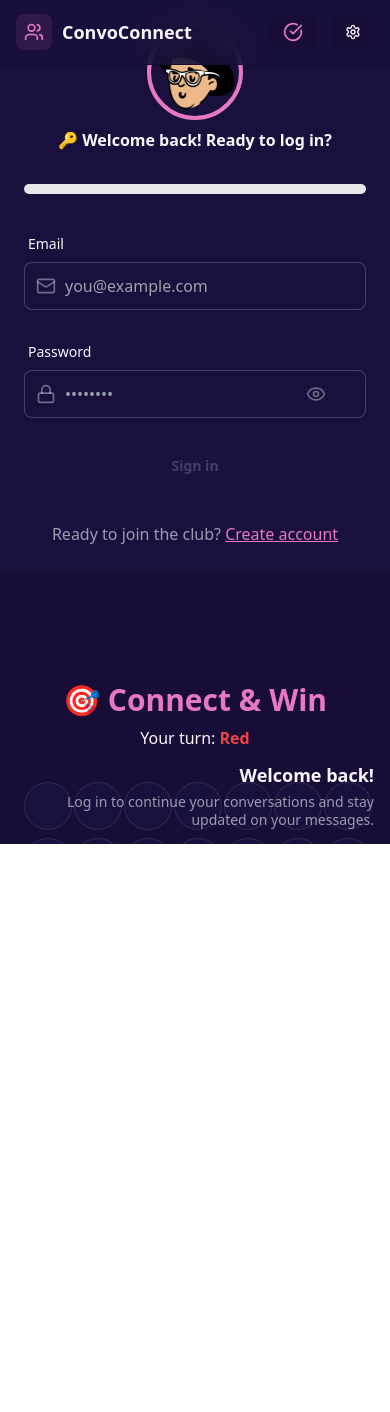
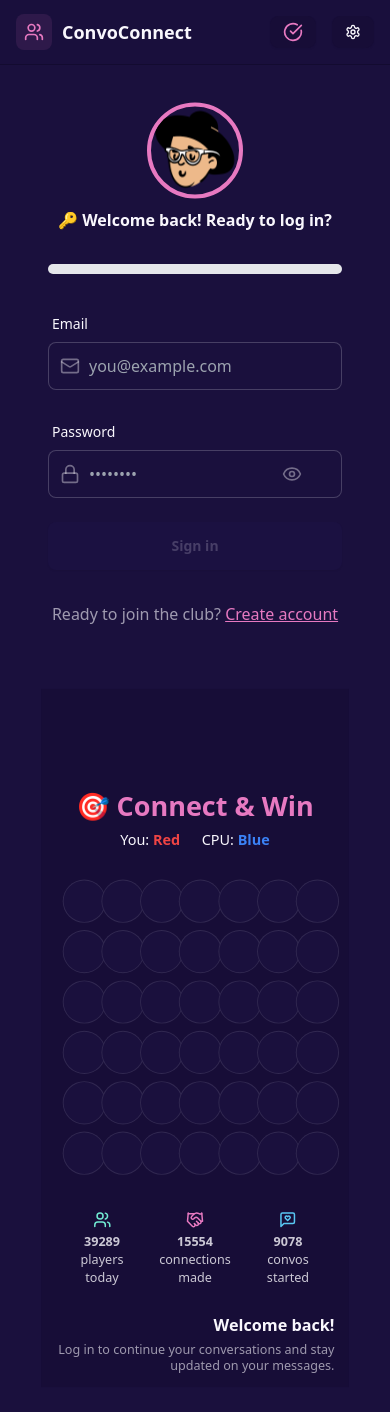
Before and after one commit to SaiAshish-Konchada/ConvoConnect, a React (Vite) app: page /login in a window 390 px wide. Shown: the top 1412 px of the page. Before the commit the page ends 844 px from the top, so only its background shows below. Built offline with nearby package versions, Linux system fonts and the light colour scheme.

Commit message:
Made it Responsive

```diff
--- a/package.json
+++ b/package.json
@@ -37,6 +37,7 @@
     "globals": "^15.11.0",
     "postcss": "^8.4.49",
     "react-confetti": "^6.4.0",
+    "react-responsive": "^10.0.1",
     "tailwindcss": "^3.4.15",
     "vite": "^5.4.10"
   }
--- a/src/components/HomePageConnectGame.jsx
+++ b/src/components/HomePageConnectGame.jsx
@@ -123,7 +123,10 @@ const HomePageConnectGame = ({ title, subtitle }) => {
   }, [playersToday, connectionsMade, convosStarted]);
 
   return (
-    <div className="relative h-full w-full flex flex-col items-center justify-start bg-base-200 pt-28 pb-12 px-6 overflow-hidden">
+    <div className="w-full h-full flex items-center justify-center overflow-hidden">
+      <div className="scale-[0.9] origin-center w-full">
+        <div className="relative h-full w-full flex flex-col items-center justify-start bg-base-200 pt-28 pb-20 px-6 overflow-hidden">
+
           {/* Full Screen Confetti on Win */}
           {winner && (
             <Confetti width={window.innerWidth} height={window.innerHeight} />
@@ -134,8 +137,10 @@ const HomePageConnectGame = ({ title, subtitle }) => {
             <h2 className="text-3xl font-bold text-primary">🎯 Connect & Win</h2>
             {!winner && (
               <p className="text-base-content mt-2">
-            Your turn:{" "}
-            <span className="font-bold capitalize text-red-500">Red</span>
+                You:{" "}
+                <span className="font-bold capitalize text-red-500 mr-6">Red</span>
+                CPU:{" "}
+                <span className="font-bold capitalize text-blue-500">Blue</span>
               </p>
             )}
           </div>
@@ -173,7 +178,7 @@ const HomePageConnectGame = ({ title, subtitle }) => {
           </div>
 
           {/* Fake Stats */}
-      <div className="grid grid-cols-3 gap-4 max-w-xl text-center text-base-content/80 text-sm">
+          <div className="grid grid-cols-3 gap-4 max-w-xl text-center text-base-content/80 text-sm mb-8">
             <div className="flex flex-col items-center">
               <Users className="w-5 h-5 mb-1 text-success" />
               <span className="font-semibold">{playersToday}</span>
@@ -217,7 +222,11 @@ const HomePageConnectGame = ({ title, subtitle }) => {
             </div>
           )}
         </div>
+      </div>
+    </div>
   );
+
+
 };
 
 export default HomePageConnectGame;
--- a/src/pages/LoginPage.jsx
+++ b/src/pages/LoginPage.jsx
@@ -13,7 +13,6 @@ import {
 } from "lucide-react";
 import { motion } from "framer-motion";
 import { useThemeStore } from "../store/useThemeStore"; // Import the theme store
-
 import AvatarOpenEyes from "../assets/avatar-open.png";
 import AvatarClosedEyes from "../assets/avatar-closed.png";
 import AvatarCheeky from "../assets/avatar-cheeky.png";
@@ -66,12 +65,13 @@ const LoginPage = () => {
   const allFieldsValid =
     validateEmail(formData.email) && validatePassword(formData.password);
 
-  // Determine the text color based on the current theme
+    return (
+      <div className="min-h-screen overflow-x-hidden">
+        {/* App Header */}
 
-  return (
-    <div className="h-screen grid lg:grid-cols-2">
-      {/* Left */}
-      <div className="flex flex-col justify-center items-center p-6 sm:p-12">
+        {/* Main Content with padding to prevent overlap with the fixed header */}
+        <div className="pt-20 sm:pt-24 lg:pt-0 px-6 sm:px-12 h-full grid lg:grid-cols-2 md:grid-cols-1">
+          <div className="flex flex-col justify-center items-center p-6 sm:p-12 w-full">
             <div className="w-full max-w-md space-y-8">
               {/* Avatar + Message */}
               <div className="flex flex-col items-center gap-2 mb-4">
@@ -102,7 +102,7 @@ const LoginPage = () => {
                       ? "closed"
                       : "open"
                   }
-              className={`text-base font-semibold text-center `} // Apply dynamic text color class
+                  className={`text-base font-semibold text-center`} // Apply dynamic text color class
                   initial={{ opacity: 0 }}
                   animate={{ opacity: 1 }}
                   transition={{ duration: 0.5 }}
@@ -216,13 +216,14 @@ const LoginPage = () => {
             </div>
           </div>
 
-      {/* Right side */}
           <HomePageConnectGame
             title="Welcome back!"
             subtitle="Log in to continue your conversations and stay updated on your messages."
+            className="block lg:block" // Show on mobile and desktop
           />
         </div>
+      </div>
     );
-};
+  }
 
 export default LoginPage;
--- a/src/pages/SignUpPage.jsx
+++ b/src/pages/SignUpPage.jsx
@@ -86,12 +86,12 @@ const SignUpPage = () => {
   };
 
   return (
-    <div className="min-h-screen grid lg:grid-cols-2">
+    <div className="min-h-screen grid grid-cols-1 lg:grid-cols-2 gap-4 p-4 lg:p-0">
       {/* Left Side */}
       <div className="flex flex-col justify-center items-center p-6 sm:p-12">
         <div className="w-full max-w-md space-y-8">
           {/* Avatar & Message */}
-          <div className="flex flex-col items-center gap-2 mb-4">
+          <div className="flex flex-col items-center gap-2 mb-4 pt-12 sm:pt-0">
   <motion.img
     src={getAvatar()}
     alt="Signup avatar"
@@ -118,6 +118,7 @@ const SignUpPage = () => {
     />
   </div>
 </div>
+
 
           {/* Form */}
           <form onSubmit={handleSubmit} className="space-y-6">
```
Also changed, not shown: 1 other file (tests, documents, lock files or other folders). Lines whose indentation alone changed are shown as unchanged.
